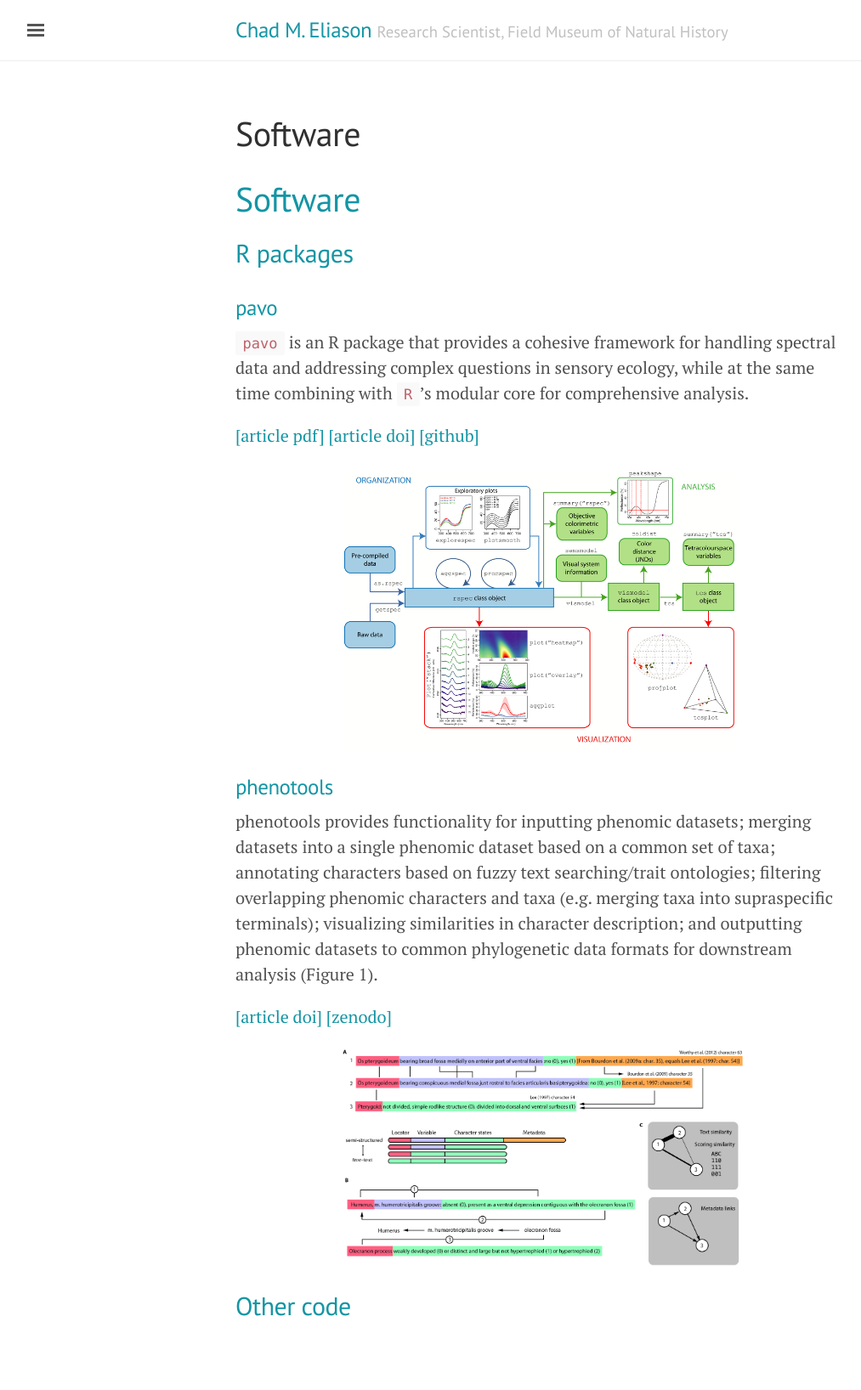
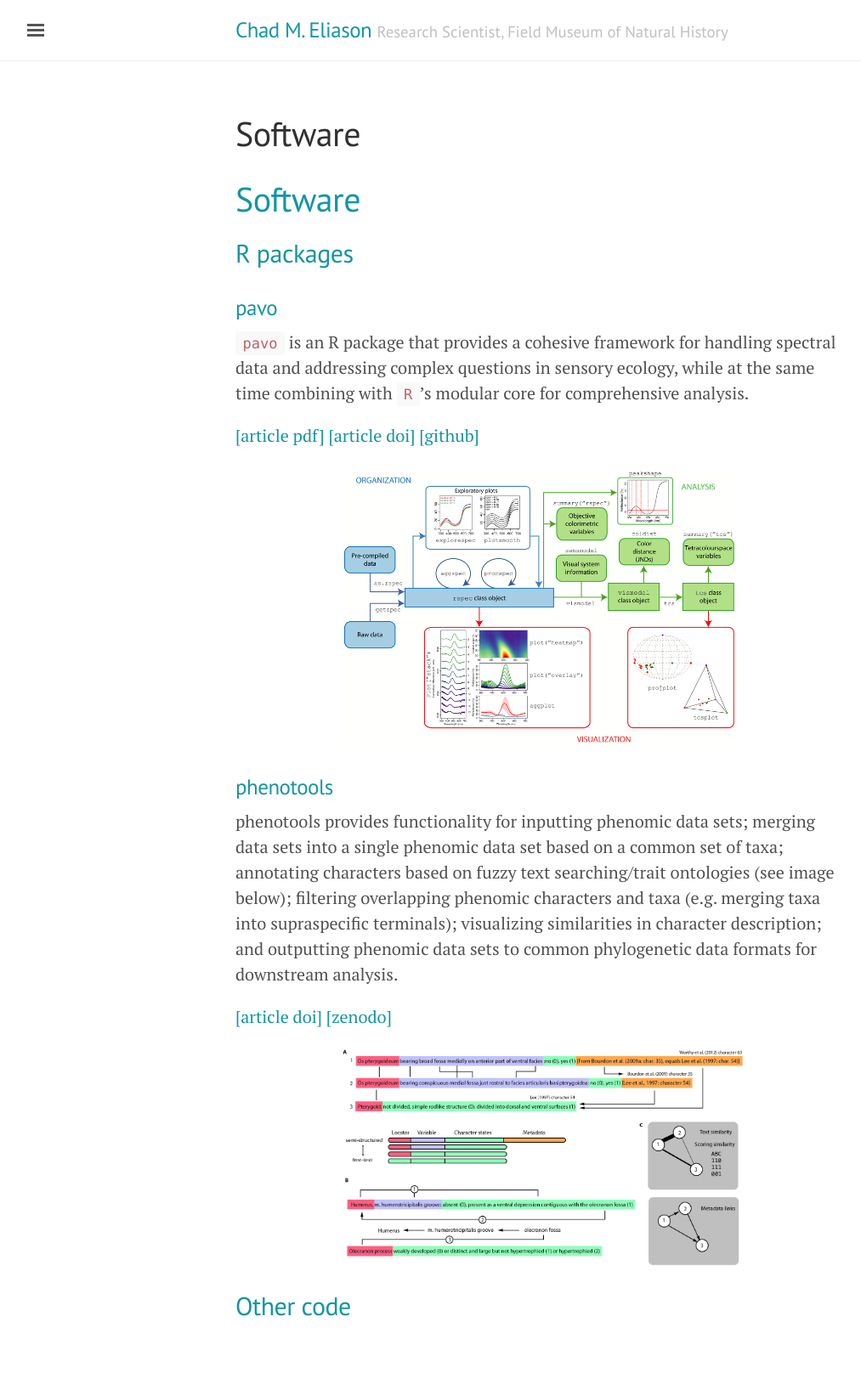
Before and after one commit to celiason/celiason.github.io, a Jekyll site: the page built from 4-software.md, in a window 1280 px wide. Shown: the whole page at 85% size, without its empty margins (3-1016 px from the left). Built offline with Jekyll 4.4.1, drawn with Linux system fonts in a browser that asks for light colours; our own code applies the rules of GitHub Pages for plain Markdown files.

Commit message:
Update 4-software.md

```diff
--- a/4-software.md
+++ b/4-software.md
@@ -14,7 +14,7 @@
 
 ### phenotools
 
-phenotools provides functionality for inputting phenomic datasets; merging datasets into a single phenomic dataset based on a common set of taxa; annotating characters based on fuzzy text searching/trait ontologies; filtering overlapping phenomic characters and taxa (e.g. merging taxa into supraspecific terminals); visualizing similarities in character description; and outputting phenomic datasets to common phylogenetic data formats for downstream analysis (Figure 1).
+phenotools provides functionality for inputting phenomic data sets; merging data sets into a single phenomic data set based on a common set of taxa; annotating characters based on fuzzy text searching/trait ontologies (see image below); filtering overlapping phenomic characters and taxa (e.g. merging taxa into supraspecific terminals); visualizing similarities in character description; and outputting phenomic data sets to common phylogenetic data formats for downstream analysis.
 
 [[article doi]](https://doi.org/10.1111/2041-210X.13217)
 [[zenodo]](https://zenodo.org/record/2654974)
```
